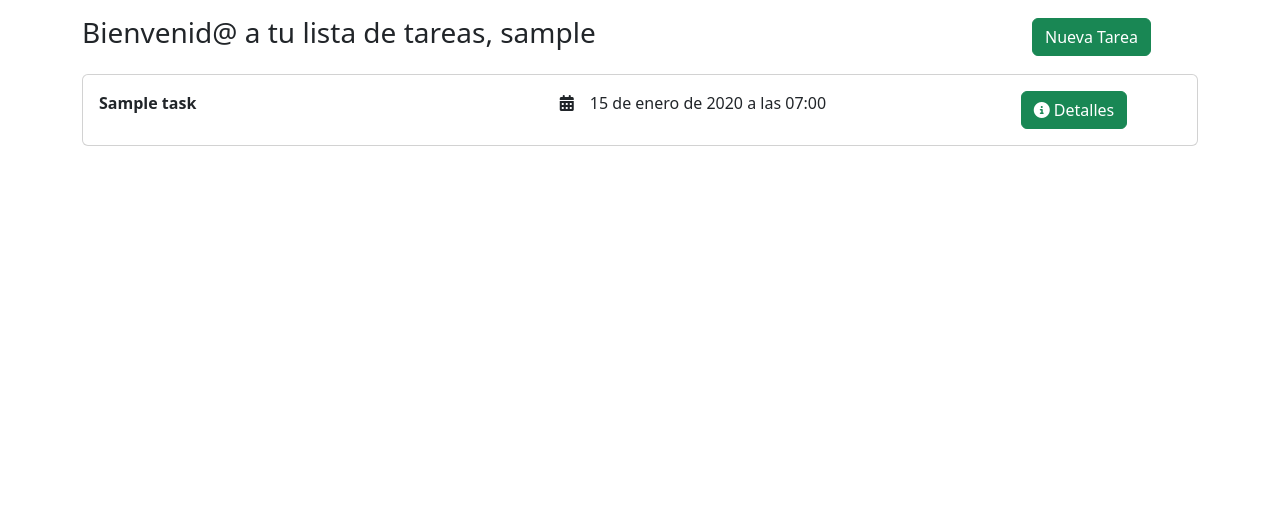
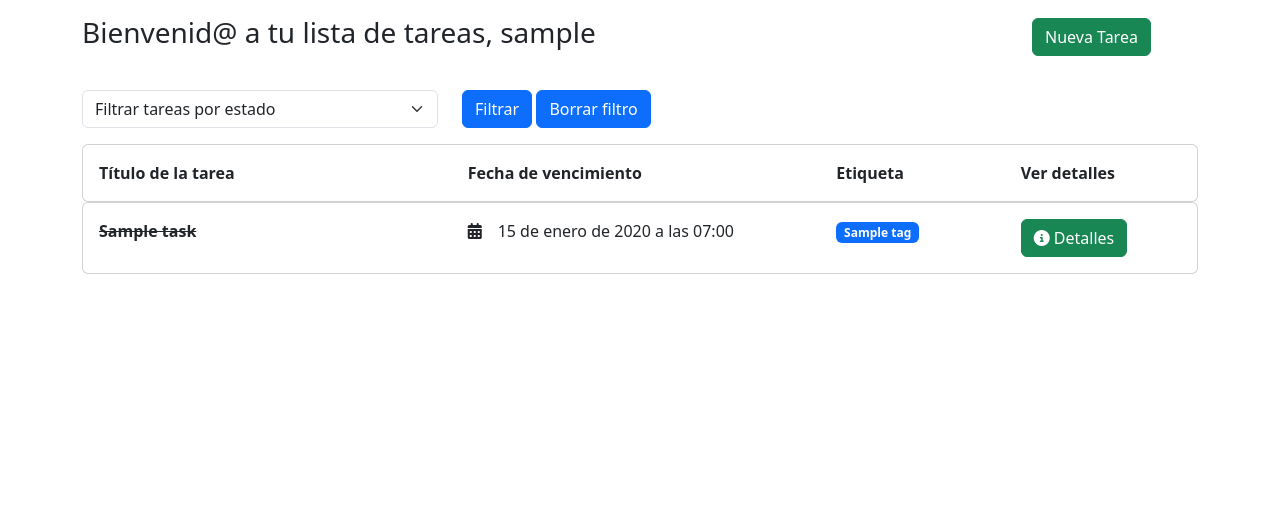
Before and after one commit to grunsho/modulo-7-individual, a Django app: page /tasks/ in a window 1280 px wide. Shown: the part 67-581 px from the top of the page. Run offline with Django 5.2, Linux system fonts and the light colour scheme; a user stored in the database is signed in; tables that the repository leaves empty hold one stand-in row (values such as "Sample post"); some libraries are stand-ins or nearby versions.

Commit message:
Filtro por estado de tarea

```diff
--- a/todoapp/tasks/views.py
+++ b/todoapp/tasks/views.py
@@ -3,8 +3,10 @@ from django.contrib.auth import logout, login, authenticate
 from django.contrib.auth.decorators import login_required, user_passes_test
 from django.utils.decorators import method_decorator
 from django.views import View
-from .forms import LoginForm
+from django.views.generic.list import ListView
+from .forms import LoginForm, TaskForm
 from .models import Task
+from django.db.models import Q
 
 # Create your views here.
 @user_passes_test(lambda user: not user.username, login_url='task_list', redirect_field_name=None)
@@ -34,6 +36,7 @@ class LogoutView(View):
         logout(request)
         return redirect('index')
 
+
 class TaskDetailsView(View):
     template_name: 'task_details.html'
 
@@ -44,9 +47,30 @@ class TaskDetailsView(View):
                     'form': form}
         return render(request, 'task_details.html', context)
 
+# class TaskListView(ListView):
+#     model = Task
+#     template_name = 'task_list.html'
+
+#     def get_queryset(self):
+#         queryset = super().get_queryset()
+#         return queryset.order_by('due_date')
+
+#     def get_context_data(self, **kwargs):
+#         context = super().get_context_data(**kwargs)
+#         context['status'] = self.get_queryset()
+#         return context
+
 @login_required
-def task_list(request):
-    tasks = Task.objects.all().order_by('due_date')
+def task_list(request):  # sourcery skip: assign-if-exp, introduce-default-else
+    if request.method == "POST":
+        form = TaskForm(request.POST)
+        status = request.POST.get('filter_by')
+        print(status)
+        tasks = Task.objects.all().filter(status=status)
+    else:
+        tasks = Task.objects.all().order_by('due_date')
+        print('get')
+        print(request.GET.get('filter_by'))
     return render(request, 'task_list.html', {'tasks': tasks})
 
 @login_required
--- a/todoapp/templates/task_list.html
+++ b/todoapp/templates/task_list.html
@@ -13,17 +13,68 @@
             <button class="btn btn-success" type="submit"><a href="{%url 'task_list' %}" class="text-reset">Nueva Tarea</a></button>
         </div>
     </div>
+
+    <form method="POST">
+        <div class="row align-items-center">
+            <div class="col-4 d-flex justify-content-left py-3">
+                {% comment %} <select name="filter_by" id="id_filter_by" class="form-select" required>
+                    <option value="Pendiente">Pendiente</option>
+                    <option value="En proceso">En proceso</option>
+                    <option value="Completada">Completada</option>
+                </select> {% endcomment %}
+                    {% csrf_token %}
+                    <select name="filter_by" class="form-select" aria-label="Default select example">
+                        <option selected="selected" disabled>Filtrar tareas por estado</option>
+                        <option value="Pendiente">Pendiente</option>
+                        <option value="En proceso">En proceso</option>
+                        <option value="Completada">Completada</option>
+                    </select>
+            </div>
+            <div class="col">
+                <input type="submit" class="btn btn-primary" value="Filtrar"></input>
+                {% comment %} <a href="{%url 'task_list'%}" class="btn btn-primary" type="submit" role="button">Filtrar</a> {% endcomment %}
+                <a href="{%url 'task_list'%}" class="btn btn-primary" role="button">Borrar filtro</a>
+            </div>
+        </form>
+    </div>
+    <div class="d-flex justify-content-center">
+        <div class="card w-100">
+            <div class="card-body">
+                <div class="row">
+                    <div class="col-4 fw-bold">
+                        <span>Título de la tarea</span>
+                    </div>
+                    <div class="col-4 fw-bold">
+                        <span>Fecha de vencimiento</span>
+                    </div>
+                    <div class="col-2 fw-bold">
+                        <span>Etiqueta</span>
+                    </div>
+                    <div class="col-2 fw-bold">
+                        <span>Ver detalles</span>
+                    </div>
+                </div>
+            </div>
+        </div>
+    </div>
     {% for task in tasks %}
     <div class="row">
         <div class="d-flex justify-content-left">
             <div class="card w-100">
                 <div class="card-body">
                     <div class="row">
-                    <div class="col-5 fw-bold">
+                        {% if task.completed %}
+                            <div class="col-4 fw-bold text-decoration-line-through">
+                        {% else %}
+                            <div class="col-4 fw-bold">
+                        {% endif %}
                         <a href="{% url 'task_list' %}" class="text-reset">{{ task.title }}</a>
                     </div>
-                    <div class="col-5">
+                    <div class="col-4">
                         <i class="fa fa-calendar"></i>{{task.due_date}}
+                    </div>
+                    <div class="col-2">
+                        <span class="badge text-bg-primary">{{ task.tag }}</span>
                     </div>
                     <div class="col-2">
                         <a href="{% url 'task_details' task.id %}" role="button" class="btn btn-success"><i class="fa fa-circle-info"></i> Detalles</a>
--- a/todoapp/todoapp/urls.py
+++ b/todoapp/todoapp/urls.py
@@ -16,7 +16,7 @@ Including another URLconf
 """
 from django.contrib import admin
 from django.urls import path, include
-from tasks.views import index, task_list, LoginView, LogoutView, TaskDetailsView
+from tasks.views import index, LoginView, LogoutView, TaskDetailsView, task_list
 
 urlpatterns = [
     path('admin/', admin.site.urls),
```
Also changed, not shown: todoapp/tasks/forms.py (+8 -1 lines).
